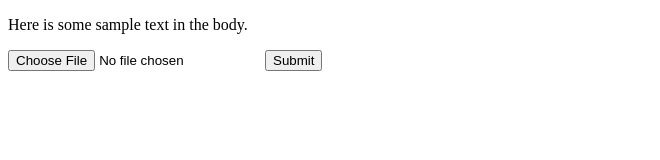
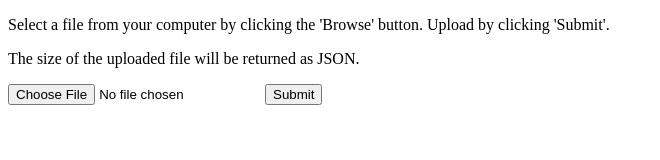
Before and after one commit to kastentx/file-metadata, a website: page index.html in a window 1280 px wide. Shown: the whole page, without its empty margins (0-660 px from the left). Drawn offline with Linux system fonts and the light colour scheme.

Commit message:
fourth commit

```diff
--- a/index.html
+++ b/index.html
@@ -6,7 +6,10 @@
   </head>
   <body>
     <p>
-      Here is some sample text in the body.
+      Select a file from your computer by clicking the 'Browse' button. Upload by clicking 'Submit'.
+    </p>
+    <p>
+      The size of the uploaded file will be returned as JSON.
     </p>
     <form action="upload" method="post" enctype="multipart/form-data">
       <input type="file" name="targetFile" required></input>
--- a/server.js
+++ b/server.js
@@ -14,7 +14,7 @@ app.get( '/', function( req, res ) {
 app.post( '/upload', upload.single('targetFile'),  function ( req, res ) {
 
     // do something with image
-    res.json( { 'size' : req.file.size } )
+    res.json( { 'size' : req.file.size + ' bytes'} )
 } )
 
 app.listen( process.env.PORT, function( port ) {
```
